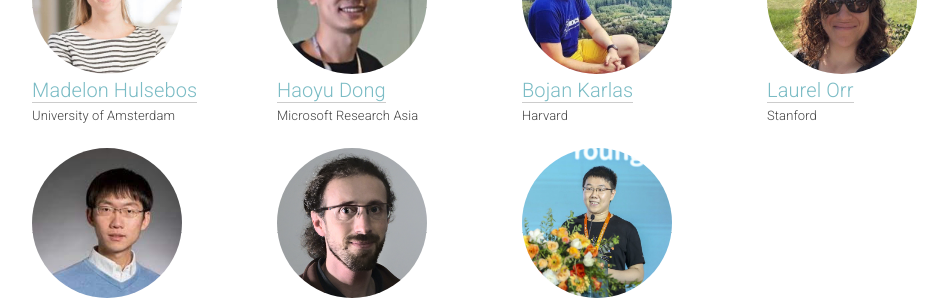
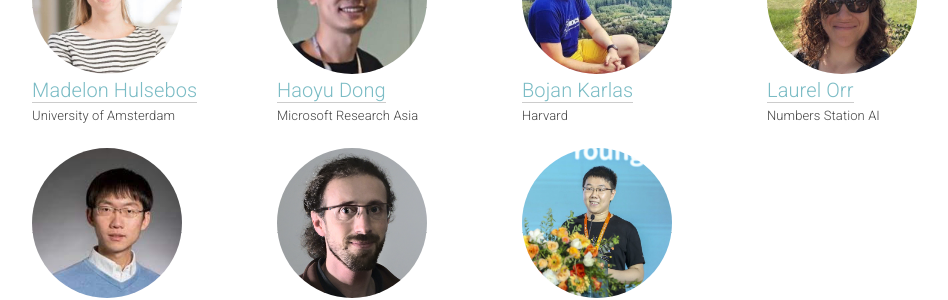
Before and after one commit to table-representation-learning/table-representation-learning.github.io, a Jekyll site: the page built from _pages/home.html, in a window 1280 px wide and 900 px high, scrolled down 2083 px. Shown: the part 152-452 px from the top of the window, without its empty margins (133-1081 px from the left). Built offline with Jekyll 4.4.1, drawn with Linux system fonts in a browser that asks for light colours.

Commit message:
update affil

```diff
--- a/_pages/home.html
+++ b/_pages/home.html
@@ -577,7 +577,7 @@ acknowledgements: ""
             </a>
             <div class="people-name">
                 <a href="https://cs.stanford.edu/people/lorr1" target="blank">Laurel Orr</a>
-                <h6>Stanford</h6>
+                <h6>Numbers Station AI</h6>
             </div>
         </div>
         <div class="col-xs-6 col-lg-3">
```
